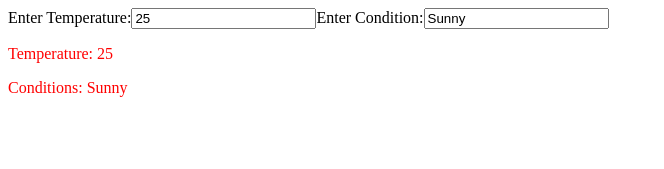
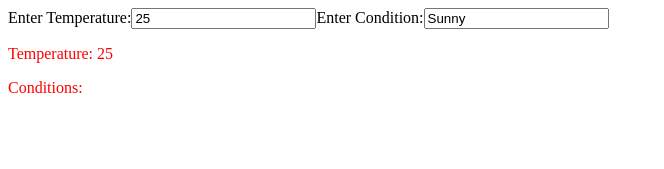
Before and after one commit to acciojob/conditional-weather-report-sachinrajbher15, a React app: page / in a window 1280 px wide. Shown: the top 169 px of the page, without its empty margins (0-664 px from the left). Built offline with nearby package versions, Linux system fonts and the light colour scheme.

Commit message:
Update WeatherDisplay.js

```diff
--- a/src/components/WeatherDisplay.js
+++ b/src/components/WeatherDisplay.js
@@ -1,12 +1,12 @@
 import React from 'react'
 
 function WeatherDisplay({weather}) {
-    const {temperature, condition} = weather;
+    const {temperature, conditions} = weather;
     const temperatureColor = temperature > 20 ? "red" : "blue";
     return (
         <div>
             <p style={{color: temperatureColor}}>Temperature: {temperature}</p>
-            <span style={{color: temperatureColor}}>Conditions: {condition}</span>
+            <span style={{color: temperatureColor}}>Conditions: {conditions}</span>
         </div>
     )
 }
```
